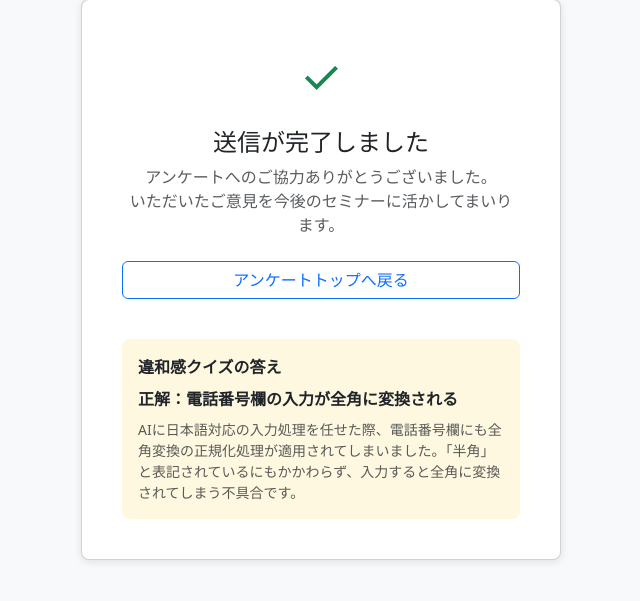
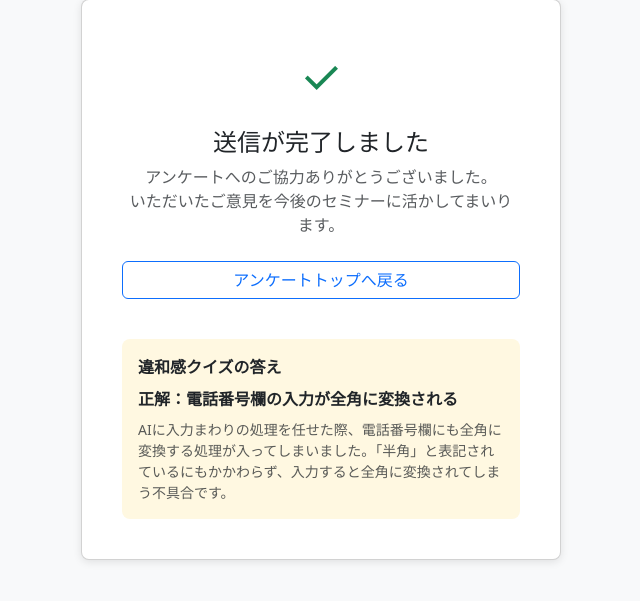
Before and after one commit to Kishi-Satoshi/survey, a Flask app: page /thanks in a window 1280 px wide. Shown: the part 81-682 px from the top of the page, without its empty margins (319-959 px from the left). Run offline with Flask 3, Linux system fonts and the light colour scheme.

Commit message:
Simplify thanks page explanation, remove technical jargon
https://claude.ai/code/session_01TSXfBYrdznwg9HnJBHLdkV

```diff
--- a/templates/thanks.html
+++ b/templates/thanks.html
@@ -28,7 +28,7 @@
     <div class="text-start mt-3 p-3" style="background: #fff8e1; border-radius: 8px;">
       <div class="fw-semibold mb-2">違和感クイズの答え</div>
       <p class="mb-2"><strong>正解：電話番号欄の入力が全角に変換される</strong></p>
-      <p class="text-muted small mb-0">AIに日本語対応の入力処理を任せた際、電話番号欄にも全角変換の正規化処理が適用されてしまいました。「半角」と表記されているにもかかわらず、入力すると全角に変換されてしまう不具合です。</p>
+      <p class="text-muted small mb-0">AIに入力まわりの処理を任せた際、電話番号欄にも全角に変換する処理が入ってしまいました。「半角」と表記されているにもかかわらず、入力すると全角に変換されてしまう不具合です。</p>
     </div>
   </div>
 </body>
```
